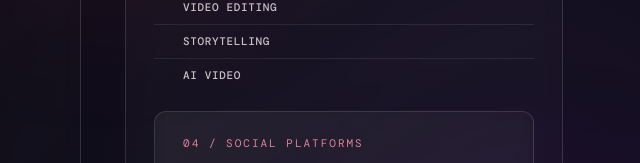
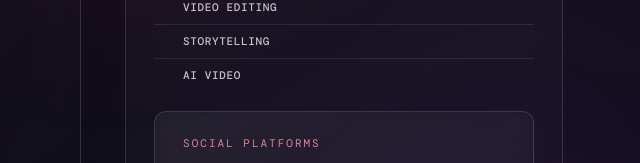
Before and after one commit to DesignystRana/DesignYst, a plain HTML site: page index.html in a window 1280 px wide. Shown: the part 1681-1844 px from the top of the page, 640-1280 px from the left. Drawn offline with nearby package versions, Linux system fonts and the light colour scheme.

Commit message:
Simplify social platforms heading only

```diff
--- a/index.html
+++ b/index.html
@@ -91,7 +91,7 @@
           <div class="skill-row skill-text">AI VIDEO</div>
         </div>
         <div class="social-platforms-card">
-          <p class="eyebrow">04 / SOCIAL PLATFORMS</p>
+          <p class="eyebrow">SOCIAL PLATFORMS</p>
           <div class="platform-logos">
             <a href="https://www.instagram.com/design_yst/" target="_blank" rel="noopener noreferrer" aria-label="Visit DesignYst on Instagram"><img src="https://cdn.simpleicons.org/instagram/E4405F" alt="">INSTAGRAM <span class="social-arrow">↗</span></a>
             <a href="https://www.youtube.com/@designyst" target="_blank" rel="noopener noreferrer" aria-label="Visit DesignYst on YouTube"><img src="https://cdn.simpleicons.org/youtube/FF0033" alt="">YOUTUBE <span class="social-arrow">↗</span></a>
```
